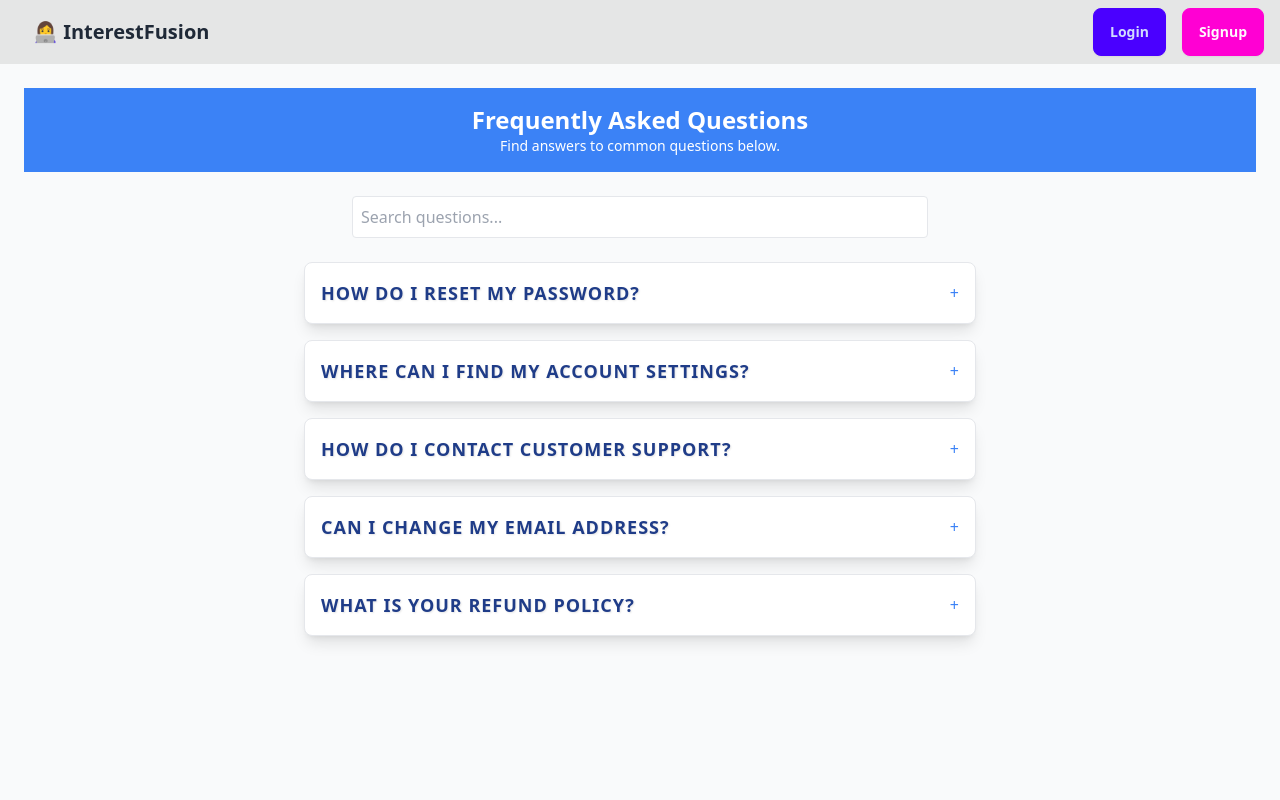
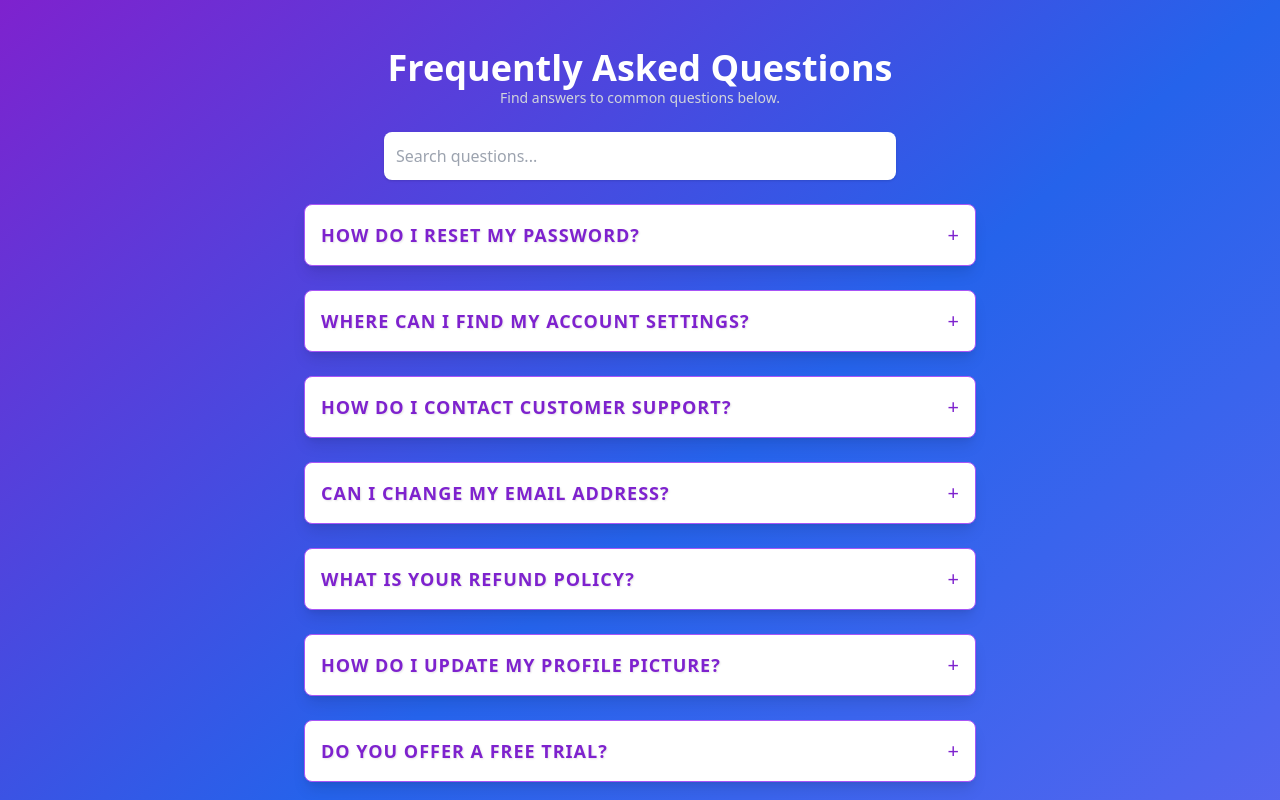
Before and after one commit to tarun824/HackThisFall_InterestFusion, a React (Vite) app in the folder frontend/: page /faq in a window 1280 px wide. Shown: the top 800 px of the page. Built offline with nearby package versions, Linux system fonts and the light colour scheme; no server answers.

Commit message:
Refactor FAQ component for improved styling and animation; remove unused questions and enhance search functionality

```diff
--- a/frontend/src/App.jsx
+++ b/frontend/src/App.jsx
@@ -66,7 +66,6 @@ function App() {
               <Route path="services/matching" element={<InterestMatching />} />
               <Route path="support" element={<SupportPage />} />
               <Route path="blog" element={<Blog />} />
-              <Route path="faq" element={<FAQ />} />
               <Route path="privacy" element={<PrivacyPolicy />} />
               <Route path="terms" element={<TermsOfService />} />
               <Route path="community" element={<Community />} />
@@ -76,7 +75,13 @@ function App() {
             </Route>
 
             <Route path="*" element={<PageNotFound />} />
+            {/* <Routes> */}
+              <Route path="faq" element={<FAQ />} />
+            {/* </Routes> */}
           </Routes>
+        </BrowserRouter>
+        <BrowserRouter basename="/">
+
         </BrowserRouter>
       </Provider>
       <CursorTrail />
--- a/frontend/src/components/FAQ.jsx
+++ b/frontend/src/components/FAQ.jsx
@@ -1,38 +1,23 @@
 import React, { useState } from "react";
+import { motion, AnimatePresence } from "framer-motion";
 
 const FAQ = () => {
   const [searchQuery, setSearchQuery] = useState("");
   const [expandedQuestion, setExpandedQuestion] = useState(null);
 
   const faqs = [
-    {
-      id: 1,
-      question: "How do I reset my password?",
-      answer: "To reset your password, click on 'Forgot Password' on the login page and follow the instructions.",
-    },
-    {
-      id: 2,
-      question: "Where can I find my account settings?",
-      answer: "You can access your account settings by clicking on your profile picture in the top-right corner of the page.",
-    },
-    {
-      id: 3,
-      question: "How do I contact customer support?",
-      answer: "You can contact us via the support form on the Support page or email us at support@example.com.",
-    },
-    {
-      id: 4,
-      question: "Can I change my email address?",
-      answer: "Yes, you can update your email address in the Account Settings section under 'Personal Information'.",
-    },
-    {
-      id: 5,
-      question: "What is your refund policy?",
-      answer: "Our refund policy can be found on the Terms and Conditions page. Generally, refunds are processed within 7-10 business days.",
-    },
+    { id: 1, question: "How do I reset my password?", answer: "To reset your password, click on 'Forgot Password' on the login page and follow the instructions." },
+    { id: 2, question: "Where can I find my account settings?", answer: "You can access your account settings by clicking on your profile picture in the top-right corner of the page." },
+    { id: 3, question: "How do I contact customer support?", answer: "You can contact us via the support form on the Support page or email us at support@example.com." },
+    { id: 4, question: "Can I change my email address?", answer: "Yes, you can update your email address in the Account Settings section under 'Personal Information'." },
+    { id: 5, question: "What is your refund policy?", answer: "Our refund policy can be found on the Terms and Conditions page. Generally, refunds are processed within 7-10 business days." },
+    { id: 6, question: "How do I update my profile picture?", answer: "You can update your profile picture from your account settings under the 'Profile' section." },
+    { id: 7, question: "Do you offer a free trial?", answer: "Yes, we offer a 7-day free trial for new users. You can sign up and access all premium features during this period." },
+    { id: 8, question: "Can I cancel my subscription anytime?", answer: "Yes, you can cancel your subscription anytime from the billing section of your account settings." },
+    { id: 9, question: "How do I change my payment method?", answer: "To change your payment method, go to the 'Billing' section in your account settings and update your payment details." },
+    { id: 10, question: "Is my data secure?", answer: "Yes, we prioritize data security with encryption and comply with industry standards to protect your information." }
   ];
 
-  // Filter FAQs based on the search query
   const filteredFaqs = faqs.filter((faq) =>
     faq.question.toLowerCase().includes(searchQuery.toLowerCase())
   );
@@ -42,50 +27,89 @@ const FAQ = () => {
   };
 
   return (
-    <div className="bg-gray-50 min-h-screen p-6">
-      {/* Header */}
-      <header className="bg-blue-500 text-white text-center py-4 mb-6">
-        <h1 className="text-2xl font-bold">Frequently Asked Questions</h1>
-        <p className="text-sm">Find answers to common questions below.</p>
+    <div className="min-h-screen p-6 bg-gradient-to-br from-purple-700 via-blue-600 to-indigo-500 text-white flex flex-col items-center">
+      <header className="text-center py-6">
+        <motion.h1
+          className="text-4xl font-bold"
+          initial={{ opacity: 0, y: -20 }}
+          animate={{ opacity: 1, y: 0 }}
+          transition={{ duration: 0.5 }}
+        >
+          Frequently Asked Questions
+        </motion.h1>
+        <motion.p
+          className="text-sm text-gray-300"
+          initial={{ opacity: 0 }}
+          animate={{ opacity: 1 }}
+          transition={{ delay: 0.3 }}
+        >
+          Find answers to common questions below.
+        </motion.p>
       </header>
 
-      {/* Search Bar */}
-      <div className="max-w-xl mx-auto mb-6">
+      <motion.div
+        className="max-w-lg w-full mx-auto mb-6"
+        initial={{ opacity: 0 }}
+        animate={{ opacity: 1 }}
+        transition={{ delay: 0.5 }}
+      >
         <input
           type="text"
           placeholder="Search questions..."
           value={searchQuery}
           onChange={(e) => setSearchQuery(e.target.value)}
-          className="w-full p-2 border rounded focus:outline-none focus:ring focus:ring-blue-300"
+          className="w-full p-3 rounded-lg bg-white text-gray-900 border-none shadow focus:ring-2 focus:ring-purple-300"
         />
-      </div>
+      </motion.div>
 
-      {/* FAQ List */}
-      <div className="max-w-2xl mx-auto space-y-4">
+      <div className="max-w-2xl w-full space-y-6">
         {filteredFaqs.length > 0 ? (
           filteredFaqs.map((faq) => (
-            <div
+            <motion.div
               key={faq.id}
-              className="bg-white shadow-lg rounded-lg p-4 border"
+              initial={{ opacity: 0, y: 20 }}
+              animate={{ opacity: 1, y: 0 }}
+              exit={{ opacity: 0, y: -20 }}
+              whileHover={{ scale: 1.02 }}
+              transition={{ duration: 0.3 }}
+              className="bg-white text-gray-900 p-4 rounded-lg shadow-lg cursor-pointer border border-purple-500 hover:bg-purple-300"
+              onClick={() => toggleExpand(faq.id)}
             >
-              <div
-                className="flex justify-between items-center cursor-pointer"
-                onClick={() => toggleExpand(faq.id)}
-              >
-                <h2 className="text-lg font-semibold">{faq.question}</h2>
-                <button className="text-blue-500">
+              <div className="flex justify-between items-center">
+                <motion.h2 className="text-lg font-semibold text-purple-700">
+                  {faq.question}
+                </motion.h2>
+                <motion.button
+                  className="text-purple-700 text-xl"
+                  animate={{ rotate: expandedQuestion === faq.id ? 180 : 0 }}
+                  transition={{ duration: 0.2 }}
+                >
                   {expandedQuestion === faq.id ? "−" : "+"}
-                </button>
+                </motion.button>
               </div>
-              {expandedQuestion === faq.id && (
-                <p className="text-gray-700 mt-2">{faq.answer}</p>
-              )}
-            </div>
+              <AnimatePresence>
+                {expandedQuestion === faq.id && (
+                  <motion.p
+                    initial={{ opacity: 0, height: 0 }}
+                    animate={{ opacity: 1, height: "auto" }}
+                    exit={{ opacity: 0, height: 0 }}
+                    className="text-gray-700 mt-2"
+                  >
+                    {faq.answer}
+                  </motion.p>
+                )}
+              </AnimatePresence>
+            </motion.div>
           ))
         ) : (
-          <p className="text-gray-600 text-center">
+          <motion.p
+            className="text-gray-300 text-center"
+            initial={{ opacity: 0 }}
+            animate={{ opacity: 1 }}
+            transition={{ delay: 0.3 }}
+          >
             No questions found. Try a different search term.
-          </p>
+          </motion.p>
         )}
       </div>
     </div>
```
